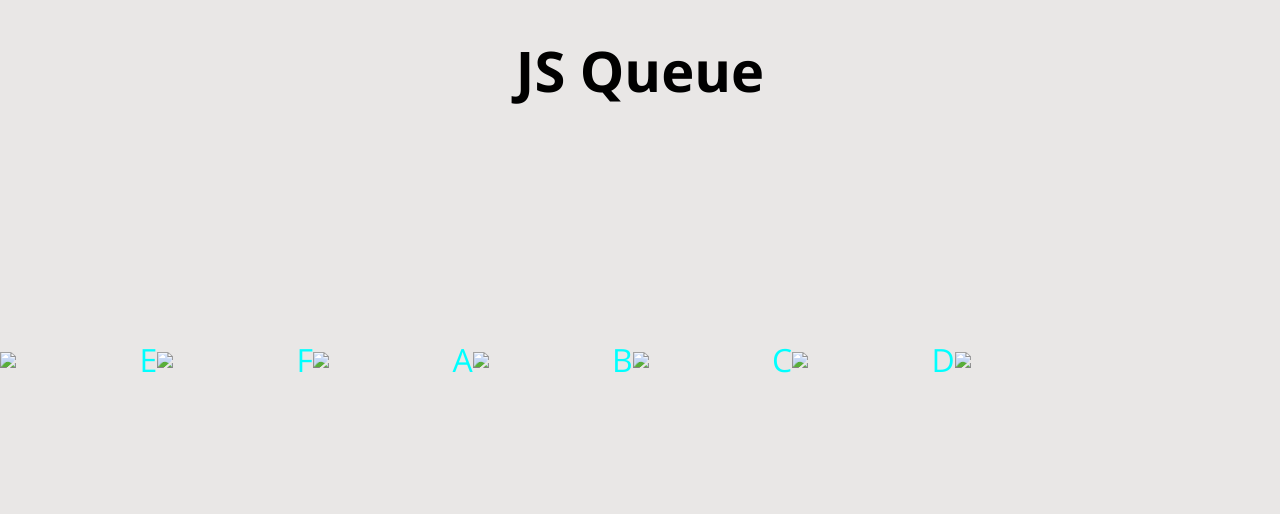
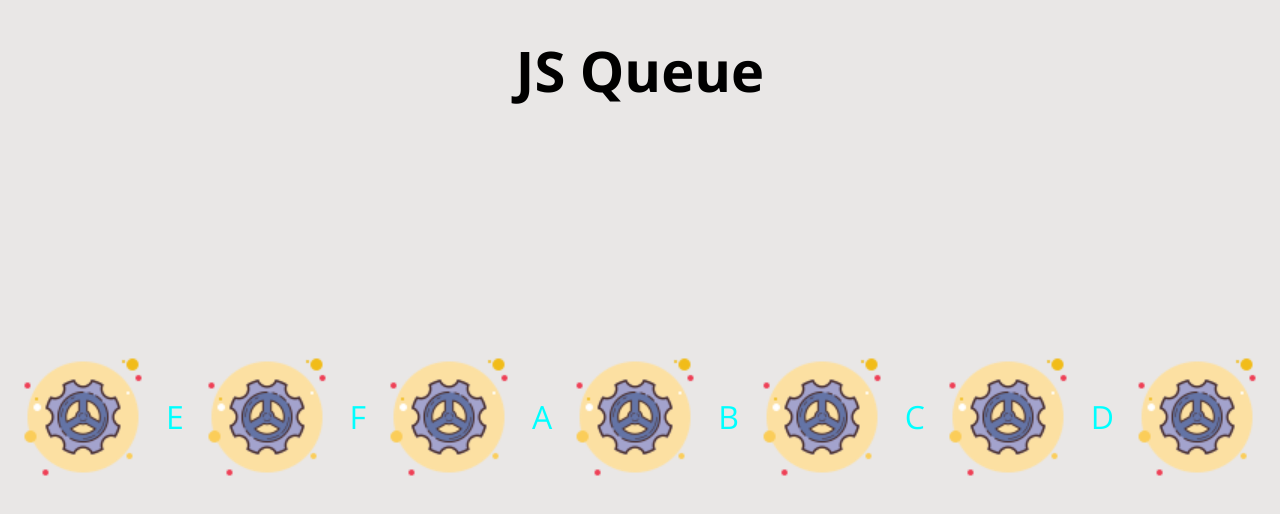
Before and after one commit to Sachinnn22/Assignment-8, a plain HTML site: page case-1.html in a window 1280 px wide. Drawn offline with nearby package versions, Linux system fonts and the light colour scheme.

Commit message:
update assignment 8

```diff
--- a/case-1.html
+++ b/case-1.html
@@ -40,19 +40,19 @@
 <h1>JS Queue</h1>
 
 <section>
-    <img src="../assets/images/images-1.jpg" width="150">
+    <img src="icons8-setting-100%20(1).png" width="150">
     <div>A</div>
-    <img src="../assets/images/images-1.jpg" width="150">
+    <img src="icons8-setting-100%20(1).png" width="150">
     <div>B</div>
-    <img src="../assets/images/images-1.jpg" width="150">
+    <img src="icons8-setting-100%20(1).png" width="150">
     <div>C</div>
-    <img src="../assets/images/images-1.jpg" width="150">
+    <img src="icons8-setting-100%20(1).png" width="150">
     <div>D</div>
-    <img src="../assets/images/images-1.jpg" width="150">
+    <img src="icons8-setting-100%20(1).png" width="150">
     <div>E</div>
-    <img src="../assets/images/images-1.jpg" width="150">
+    <img src="icons8-setting-100%20(1).png" width="150">
     <div>F</div>
-    <img src="../assets/images/images-2.gif" width="350">
+    <img src="icons8-setting-100%20(1).png" width="150">
 </section>
 
 <script>
```
Also changed, not shown: icons8-setting-100 (1).png (added).
